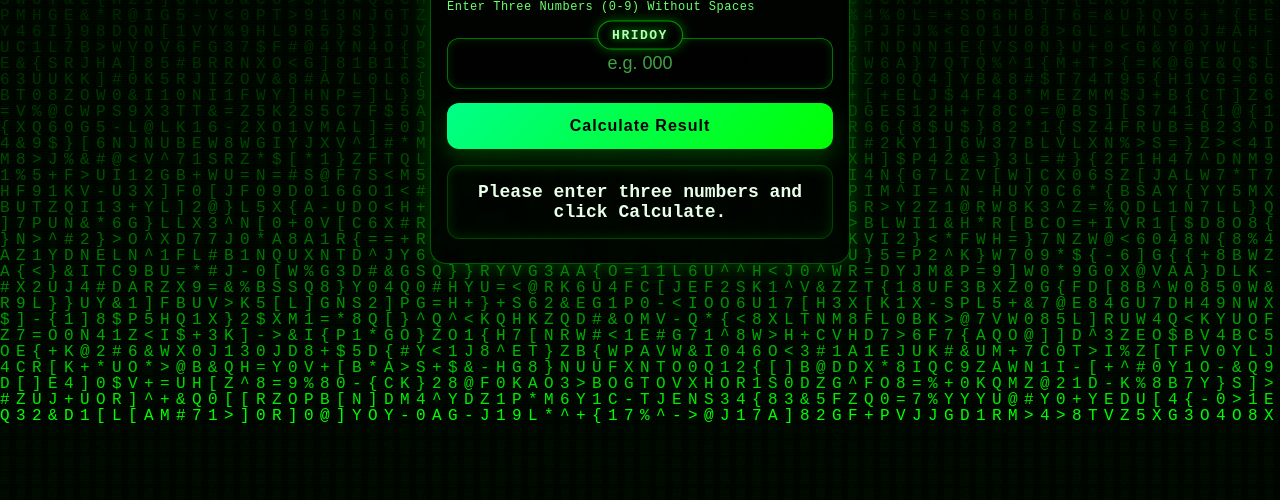
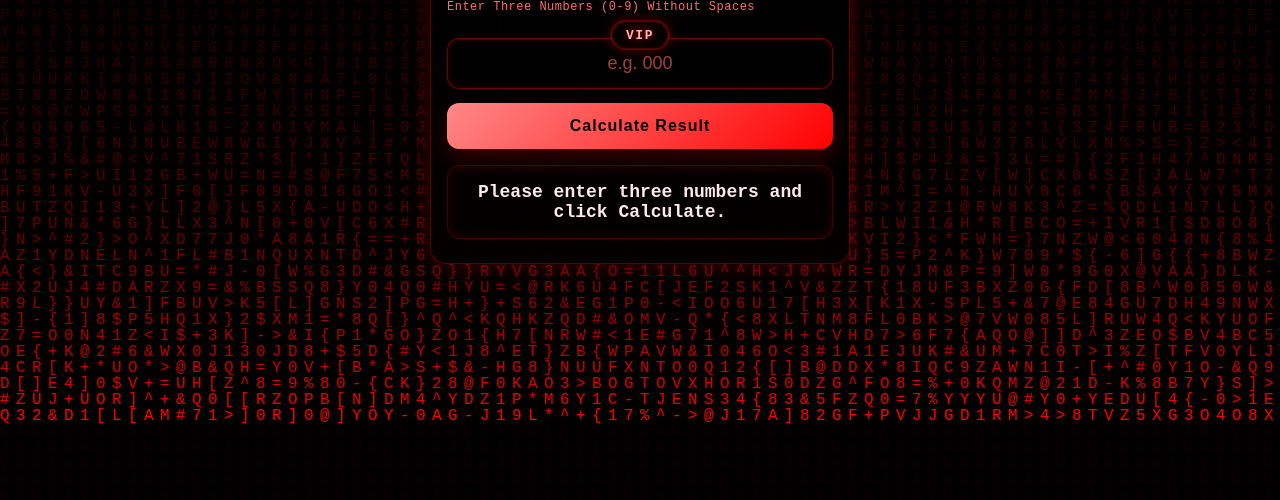
Before and after one commit to lxhridoy1234/Amar-Cloub-, a plain HTML site: page index.html in a window 1280 px wide. Shown: the part 300-800 px from the top of the page. Drawn offline with Linux system fonts and the light colour scheme.

Commit message:
Update index.html

```diff
--- a/index.html
+++ b/index.html
@@ -5,291 +5,124 @@
 <meta name="viewport" content="width=device-width, initial-scale=1.0">
 <title>Amar Club</title>
 <style>
-  /* Base */
-  * { margin: 0; padding: 0; box-sizing: border-box; }
-  body {
-    margin: 0;
-    background: #000;
-    color: #0f0;
-    font-family: monospace;
-    overflow: hidden;
-    height: 100vh;
-    display: flex;
-    justify-content: center;
-    align-items: center;
+  *{margin:0;padding:0;box-sizing:border-box;}
+  body{
+    background:#000;color:#f00;font-family:monospace;
+    overflow:hidden;height:100vh;
+    display:flex;justify-content:center;align-items:center;
   }
+  canvas{
+    position:fixed;inset:0;width:100%;height:100%;z-index:-1;
+  }
+  body::before{
+    content:'';position:fixed;inset:0;
+    background:repeating-linear-gradient(rgba(255,0,0,.03)0px,rgba(255,0,0,.03)1px,transparent2px);
+    animation:scan5s linear infinite;pointer-events:none;z-index:0;
+  }
+  @keyframes scan{0%{background-position:0 0;}100%{background-position:0 100%;}}
+  .panel{
+    position:relative;z-index:1;width:92vw;max-width:420px;
+    background:rgba(0,0,0,.7);border:1px solid rgba(255,0,0,.35);
+    box-shadow:0 0 24px rgba(255,0,0,.25);
+    border-radius:16px;padding:20px 16px 24px; backdrop-filter:blur(6px);
+  }
+  .heading{
+    text-align:center;font-weight:800;font-size:24px;letter-spacing:2px;
+    color:#ff9c9c;text-shadow:0 0 10px #f00,0 0 18px #f00;margin-bottom:16px;
+  }
+  .input-wrap{position:relative;margin-top:24px;}
+  .title-over-input{
+    position:absolute;left:50%;transform:translate(-50%,-60%);top:0;
+    padding:6px 14px;background:#000;border:1px solid rgba(255,0,0,.6);
+    border-radius:999px;font-weight:800;font-size:13px;letter-spacing:1.5px;
+    color:#ffb5b5;text-shadow:0 0 8px #ff0000;
+    box-shadow:0 0 12px rgba(255,0,0,.35), inset 0 0 8px rgba(255,0,0,.15);
+    pointer-events:none;white-space:nowrap;
+  }
+  label{display:block;font-size:12px;color:#ff6c6c;margin-bottom:8px;letter-spacing:.5px;}
+  input[type=text]{
+    width:100%;padding:14px 16px;border-radius:12px;border:1px solid rgba(255,0,0,.45);
+    background:rgba(0,0,0,.65);color:#ffcccc;font-size:18px;
+    outline:none;text-align:center;box-shadow:inset 0 0 10px rgba(255,0,0,.15);
+  }
+  input[type=text]::placeholder{color:#a43f3f;}
+  input[type=text]:focus{border-color:#ff006a;box-shadow:0 0 10px rgba(255,0,128,.4),inset 0 0 12px rgba(255,0,128,.2);}
+  button{
+    width:100%;margin-top:14px;padding:14px;background:linear-gradient(135deg,#ff8888 0%,#ff0000 100%);
+    border:none;border-radius:12px;color:#000;font-size:16px;
+    font-weight:800;letter-spacing:1px;cursor:pointer;box-shadow:0 10px 20px rgba(255,0,0,.2);
+  }
+  button:active{transform:translateY(1px);}
+  .result-box{
+    margin-top:16px;padding:16px;border-radius:12px;font-weight:800;font-size:18px;color:#ffeaea;
+    text-align:center;min-height:56px;border:1px solid rgba(255,0,0,.25);box-shadow:inset 0 0 12px rgba(255,0,0,.15);
+  }
+  .small{background-color:rgba(0,100,255,.12);} .big{background-color:rgba(255,152,0,.12);}
+  .red{color:#ff6a6a;text-shadow:0 0 8px #ff0000;} .hacking-effect{animation:glitch1s infinite;}
+  @keyframes glitch{
+    0%{text-shadow:2px 2px #f00,-2px -2px #900;}20%{text-shadow:-2px -1px #f00,2px 1px #900;}
+    40%{text-shadow:2px -1px #f00,-1px 1px #900;}60%{text-shadow:-1px 1px #f00,1px -1px #900;}
+    80%{text-shadow:1px -1px #f00,-2px 2px #900;}100%{text-shadow:0 0 5px #f00,0 0 10px #900;}
+  }
+  @media(max-width:420px){.heading{font-size:22px;}input[type=text]{font-size:17px;}}
 
-  /* Background hacking code canvas */
-  canvas {
-    position: fixed;
-    inset: 0;
-    width: 100%; height: 100%;
-    z-index: -1;
+  /* contact button */
+  .dev-btn{
+    position:absolute;top:-12px;right:-12px;padding:8px 14px;
+    background:rgba(255,0,0,.85);color:#fff;border-radius:20px;
+    font-size:13px;font-weight:700;letter-spacing:.5px;text-decoration:none;
+    box-shadow:0 5px 15px rgba(255,0,0,.4);transition:.3s;
   }
-
-  /* Scan lines */
-  body::before {
-    content: '';
-    position: fixed;
-    inset: 0;
-    background: repeating-linear-gradient(
-      rgba(0,255,0,0.03) 0px,
-      rgba(0,255,0,0.03) 1px,
-      transparent 2px
-    );
-    animation: scan 5s linear infinite;
-    pointer-events: none;
-    z-index: 0;
-  }
-  @keyframes scan {
-    0% { background-position: 0 0; }
-    100% { background-position: 0 100%; }
-  }
-
-  /* Container */
-  .panel {
-    position: relative;
-    z-index: 1;
-    width: 92vw;
-    max-width: 420px;
-    background: rgba(0,0,0,0.7);
-    border: 1px solid rgba(0,255,0,0.35);
-    box-shadow: 0 0 24px rgba(0,255,0,0.25);
-    border-radius: 16px;
-    padding: 20px 16px 24px;
-    backdrop-filter: blur(6px);
-  }
-
-  .heading {
-    text-align: center;
-    font-weight: 800;
-    letter-spacing: 2px;
-    color: #9cff9c;
-    text-shadow: 0 0 10px #0f0, 0 0 18px #0f0;
-    margin-bottom: 16px;
-    font-size: 24px;
-  }
-
-  /* Input group with over-title */
-  .input-wrap {
-    position: relative;
-    margin-top: 24px;
-  }
-  .title-over-input {
-    position: absolute;
-    left: 50%;
-    transform: translate(-50%, -60%);
-    top: 0;
-    padding: 6px 14px;
-    background: #000;
-    border: 1px solid rgba(0,255,0,0.6);
-    border-radius: 999px;
-    font-weight: 800;
-    font-size: 13px;
-    letter-spacing: 1.5px;
-    color: #b5ffb5;
-    text-shadow: 0 0 8px #00ff00;
-    box-shadow: 0 0 12px rgba(0,255,0,0.35), inset 0 0 8px rgba(0,255,0,0.15);
-    pointer-events: none; /* so taps go to input */
-    white-space: nowrap;
-  }
-
-  label {
-    display: block;
-    font-size: 12px;
-    color: #6cff6c;
-    margin-bottom: 8px;
-    letter-spacing: .5px;
-  }
-
-  input[type="text"] {
-    width: 100%;
-    padding: 14px 16px;
-    border-radius: 12px;
-    border: 1px solid rgba(0,255,0,0.45);
-    background: rgba(0, 0, 0, 0.65);
-    color: #ccffcc;
-    font-size: 18px;
-    outline: none;
-    text-align: center;
-    box-shadow: inset 0 0 10px rgba(0,255,0,0.15);
-  }
-  input[type="text"]::placeholder { color: #3fa43f; }
-
-  input[type="text"]:focus {
-    border-color: #00ff6a;
-    box-shadow: 0 0 10px rgba(0,255,128,0.4), inset 0 0 12px rgba(0,255,128,0.2);
-  }
-
-  button {
-    width: 100%;
-    margin-top: 14px;
-    padding: 14px;
-    background: linear-gradient(135deg, #00ff88 0%, #00ff00 100%);
-    border: none;
-    border-radius: 12px;
-    color: #000;
-    font-size: 16px;
-    font-weight: 800;
-    letter-spacing: 1px;
-    cursor: pointer;
-    box-shadow: 0 10px 20px rgba(0,255,0,0.2);
-  }
-  button:active { transform: translateY(1px); }
-
-  .result-box {
-    margin-top: 16px;
-    padding: 16px;
-    border-radius: 12px;
-    font-weight: 800;
-    font-size: 18px;
-    color: #eaffea;
-    text-align: center;
-    min-height: 56px;
-    border: 1px solid rgba(0,255,0,0.25);
-    box-shadow: inset 0 0 12px rgba(0,255,0,0.15);
-  }
-
-  .small { background-color: rgba(0, 100, 255, 0.12); }
-  .big   { background-color: rgba(255, 152, 0, 0.12); }
-  .red   { color: #ff6a6a; text-shadow: 0 0 8px #ff0000; }
-  .green { color: #baffba; text-shadow: 0 0 8px #00ff00; }
-
-  /* Glitch effect for "ACCESSING SYSTEM..." */
-  .hacking-effect { animation: glitch 1s infinite; }
-  @keyframes glitch {
-    0%   { text-shadow: 2px 2px #0f0, -2px -2px #f00; }
-    20%  { text-shadow: -2px -1px #0f0, 2px 1px #f00; }
-    40%  { text-shadow: 2px -1px #0f0, -1px 1px #f00; }
-    60%  { text-shadow: -1px 1px #0f0, 1px -1px #f00; }
-    80%  { text-shadow: 1px -1px #0f0, -2px 2px #f00; }
-    100% { text-shadow: 0 0 5px #0f0, 0 0 10px #f00; }
-  }
-
-  @media (max-width: 420px) {
-    .heading { font-size: 22px; }
-    input[type="text"] { font-size: 17px; }
-  }
+  .dev-btn:hover{transform:scale(1.06) translateY(-2px);box-shadow:0 8px 18px rgba(255,0,0,.6);}
 </style>
 </head>
 <body>
+<canvas id="matrix"></canvas>
+<div class="panel">
 
-<!-- Background matrix -->
-<canvas id="matrix"></canvas>
+  <!-- contact button -->
+  <a href="https://t.me/HRIDOY_CYBER_ZONE" target="_blank" class="dev-btn">Contact</a>
 
-<div class="panel" role="main" aria-label="Amar Cloub Big Small Result Calculator">
   <div class="heading">AMAR CLUB</div>
-
   <form id="cloubForm" autocomplete="off">
     <label for="numbersInput">Enter Three Numbers (0-9) Without Spaces</label>
-
     <div class="input-wrap">
-      <!-- The requested over-input title -->
-      <div class="title-over-input">HRIDOY</div>
-      <input
-        type="text"
-        id="numbersInput"
-        name="numbersInput"
-        maxlength="3"
-        pattern="[0-9]{3}"
-        required
-        placeholder="e.g. 000"
-        inputmode="numeric"
-        aria-label="Three digit number input"
-      />
+      <div class="title-over-input">VIP</div>
+      <input type="text" id="numbersInput" name="numbersInput" maxlength="3" pattern="[0-9]{3}"
+       required placeholder="e.g. 000" inputmode="numeric" />
     </div>
-
-    <button type="submit" aria-live="polite" aria-atomic="true">Calculate Result</button>
+    <button type="submit">Calculate Result</button>
   </form>
-
-  <div id="result" class="result-box" role="region" aria-live="polite" aria-atomic="true" aria-label="Calculation Result">
+  <div id="result" class="result-box">
     Please enter three numbers and click Calculate.
   </div>
 </div>
 
 <script>
-  /* ===== Matrix effect ===== */
-  const canvas = document.getElementById("matrix");
-  const ctx = canvas.getContext("2d");
+  const canvas=document.getElementById("matrix"),ctx=canvas.getContext("2d");
+  function resizeCanvas(){canvas.width=window.innerWidth;canvas.height=window.innerHeight;}
+  resizeCanvas();window.addEventListener("resize",resizeCanvas);
+  const glyphs="01<>[]{}#@$%^&*+=-ABCDEFGHIJKLMNOPQRSTUVWXYZ0123456789";
+  const fontSize=16;let columns=Math.floor(canvas.width/fontSize);let drops=new Array(columns).fill(0);
+  function draw(){
+    ctx.fillStyle="rgba(0,0,0,0.08)";ctx.fillRect(0,0,canvas.width,canvas.height);
+    ctx.fillStyle="#f00";ctx.font=fontSize+"px monospace";
+    for(let i=0;i<drops.length;i++){const t=glyphs.charAt(Math.floor(Math.random()*glyphs.length)),x=i*fontSize,y=(drops[i]+1)*fontSize;
+      ctx.fillText(t,x,y); if(y>canvas.height)drops[i]=0; else drops[i]++;}
+    requestAnimationFrame(draw);
+  } requestAnimationFrame(draw);
+  window.addEventListener("resize",()=>{columns=Math.floor(canvas.width/fontSize);drops=new Array(columns).fill(0);});
 
-  function resizeCanvas() {
-    canvas.width = window.innerWidth;
-    canvas.height = window.innerHeight;
-  }
-  resizeCanvas();
-  window.addEventListener("resize", resizeCanvas);
-
-  const glyphs = "01<>[]{}#@$%^&*+=-ABCDEFGHIJKLMNOPQRSTUVWXYZ0123456789";
-  const fontSize = 16;
-  let columns = Math.floor(canvas.width / fontSize);
-  let drops = new Array(columns).fill(0);
-
-  function draw() {
-    ctx.fillStyle = "rgba(0, 0, 0, 0.08)";
-    ctx.fillRect(0, 0, canvas.width, canvas.height);
-
-    ctx.fillStyle = "#0f0";
-    ctx.font = fontSize + "px monospace";
-
-    for (let i = 0; i < drops.length; i++) {
-      const text = glyphs.charAt(Math.floor(Math.random() * glyphs.length));
-      const x = i * fontSize;
-      const y = (drops[i] + 1) * fontSize;
-
-      ctx.fillText(text, x, y);
-
-      if (y > canvas.height) {
-        drops[i] = 0;
-      } else {
-        drops[i] += 1;
-      }
-    }
-    requestAnimationFrame(draw);
-  }
-  requestAnimationFrame(draw);
-
-  window.addEventListener("resize", () => {
-    columns = Math.floor(canvas.width / fontSize);
-    drops = new Array(columns).fill(0);
-  });
-
-  /* ===== Calculator logic ===== */
-  const form = document.getElementById('cloubForm');
-  const resultBox = document.getElementById('result');
-
-  form.addEventListener('submit', e => {
-    e.preventDefault();
-
-    let inputVal = form.numbersInput.value.trim();
-
-    if (!/^[0-9]{3}$/.test(inputVal)) {
-      resultBox.textContent = "Please enter exactly 3 digits (0-9) without spaces.";
-      resultBox.className = "result-box";
-      return;
-    }
-
-    const digits = inputVal.split('').map(d => parseInt(d, 10));
-    const [n1, n2, n3] = digits;
-
-    const sumFirstTwo = n1 + n2;
-    const diff = Math.abs(sumFirstTwo - n3);
-
-    // ✅ New Big/Small logic (based on last digit)
-    let sizeClass = "";
-    if (n3 >= 0 && n3 <= 4) sizeClass = "small";
-    else if (n3 >= 5 && n3 <= 9) sizeClass = "big";
-
-    // Color logic (unchanged)
-    const colorClass = (diff % 2 === 0) ? "red" : "green";
-
-    resultBox.textContent = "ACCESSING SYSTEM...";
-    resultBox.className = "result-box hacking-effect";
-
-    setTimeout(() => {
-      const resultText = `Result: <span>${diff}</span> — ${sizeClass.toUpperCase()} — <span>${colorClass.toUpperCase()}</span>`;
-      resultBox.innerHTML = resultText;
-      resultBox.className = `result-box ${sizeClass} ${colorClass}`;
-    }, 1500);
+  const form=document.getElementById("cloubForm"),resultBox=document.getElementById("result");
+  form.addEventListener("submit",e=>{
+    e.preventDefault();let v=form.numbersInput.value.trim();
+    if(!/^[0-9]{3}$/.test(v)){resultBox.textContent="Please enter exactly 3 digits (0-9) without spaces.";resultBox.className="result-box";return;}
+    const d=v.split("").map(n=>parseInt(n)),[n1,n2,n3]=d,total=(n1+n2)-n3;
+    let size=""; if(total>=0&&total<=4)size="small"; else if(total>=5&&total<=9)size="big";
+    const color="red"; resultBox.textContent="ACCESSING SYSTEM..."; resultBox.className="result-box hacking-effect";
+    setTimeout(()=>{const sTxt=size==="small"?"SMALL":"BIG"; const cTxt="RED";
+      const txt=`Result: <span>${total}</span> — ${sTxt} — <span class="${color}">${cTxt}</span>`;
+      resultBox.innerHTML=txt; resultBox.className=`result-box ${size} ${color}`;},1500);
   });
 </script>
 </body>
```
